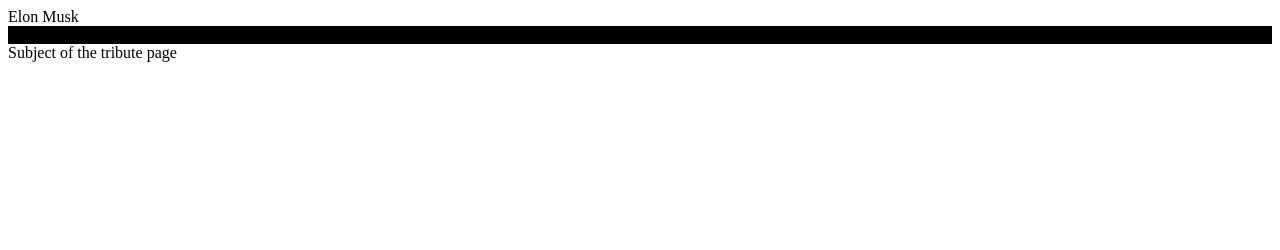
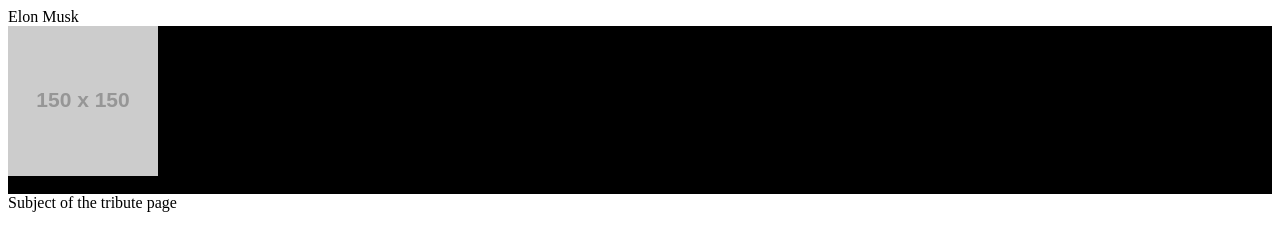
Before and after one commit to Ferm0494/Html-CSS-Project-1-, a plain HTML site: page index.html in a window 1280 px wide. Drawn offline with Linux system fonts and the light colour scheme; placeholder pictures from the web are drawn by us.

Commit message:
finishing the last user story

```diff
--- a/index.html
+++ b/index.html
@@ -15,8 +15,9 @@
     <div id="img-div" style="background-color: black; ">
 
 
-            <img width="100px" id="image" style="max-width: 100%; display:block;  " />
-            <div id="img-caption"> Caption for this Image </div>
+      <img src="https://placeholder.com/150" id="image" style="max-width: 100%; display: block; text-align: center; " />
+
+      <div id="img-caption" style="text-align: center;"> Caption for this Image </div>
     </div>
 
     <div id="tribute-info"> Subject of the tribute page </div>
```
Lines whose indentation alone changed are shown as unchanged.
